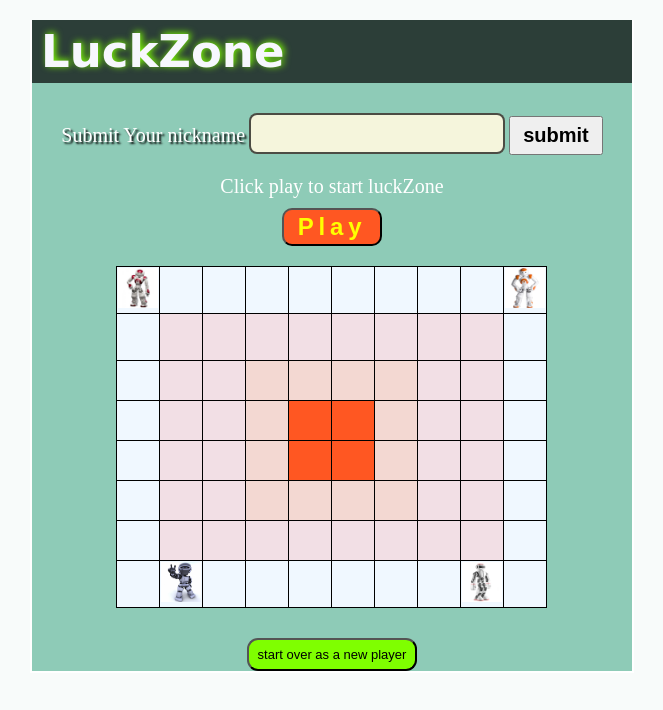
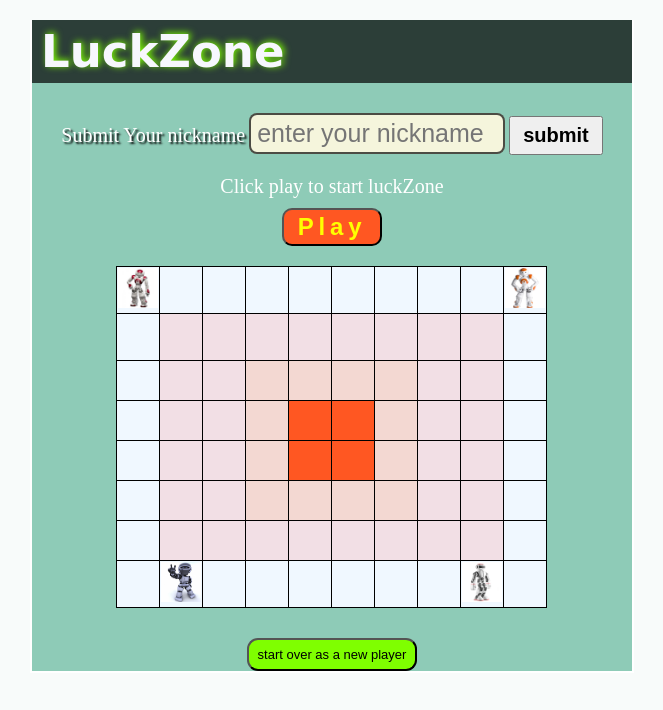
Before and after one commit to McHardex/luckZone, a website: page index.html in a window 1280 px wide. Shown: the whole page, without its empty margins (308-971 px from the left). Drawn offline with Linux system fonts and the light colour scheme.

Commit message:
placeholder in input

```diff
--- a/index.html
+++ b/index.html
@@ -15,7 +15,7 @@
 
     <div class='nickname'>
       <label for='username'>Submit Your nickname</label>
-      <input id='nickname' type='text'>
+      <input id='nickname' type='text' placeholder='enter your nickname'>
       <button id='submit' type='submit'>submit</button>
     </div>
     <div class='alert'>
```
Also changed, not shown: 1 other file.
